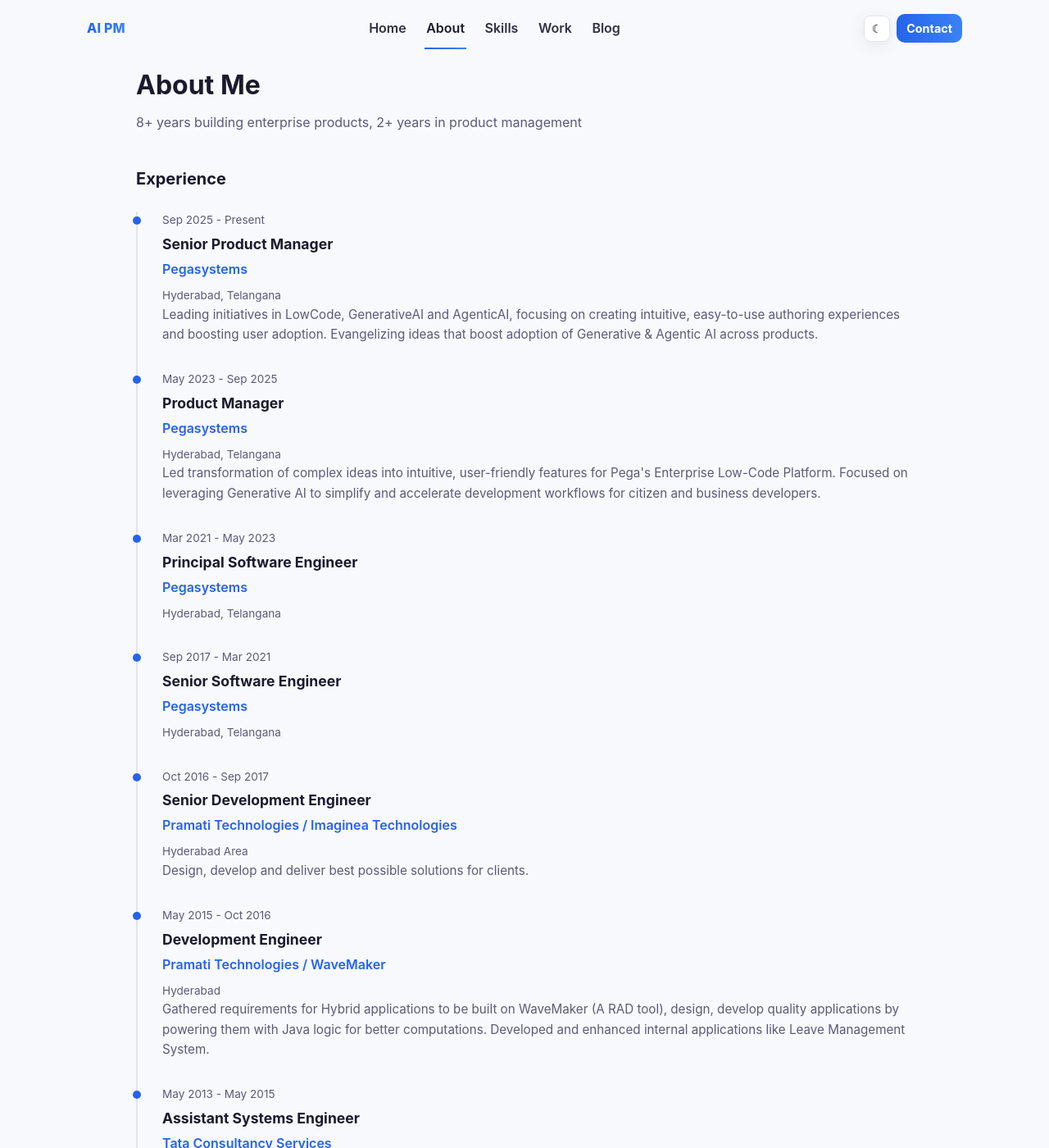
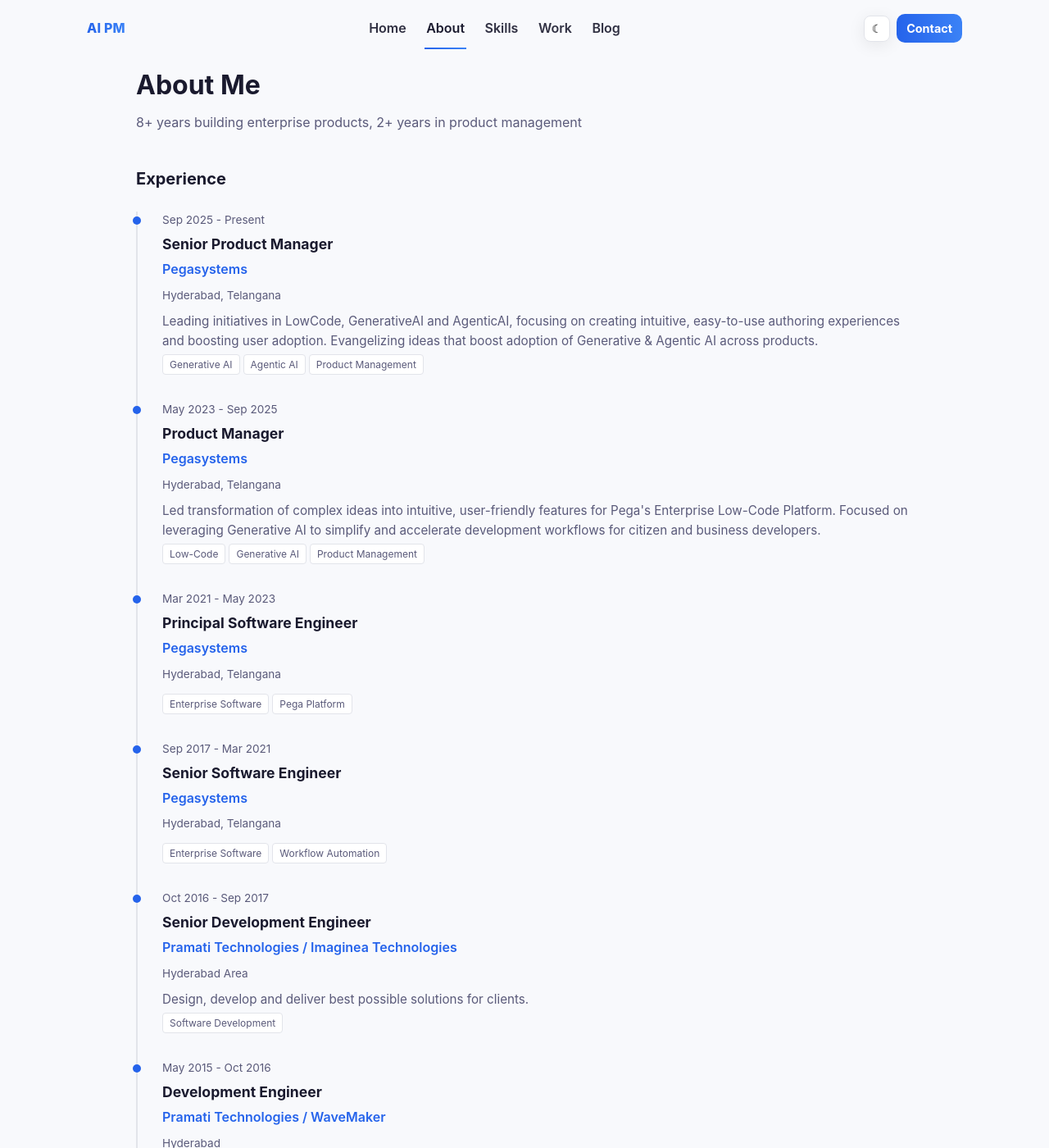
Before and after one commit to SatyaDileep/SatyaDileep.github.io, a Jekyll site: the page built from about.md, in a window 1280 px wide and 1400 px high. Shown: the whole window at 82% size. Built offline with Jekyll 4.4.1, drawn with Linux system fonts in a browser that asks for light colours; part of the change alters nothing that is shown; some of the changed text lies outside the part shown.

Commit message:
Add tech tags to experience timeline for better narrative linking

```diff
--- a/about.md
+++ b/about.md
@@ -40,7 +40,19 @@ title: About
 .timeline-title { margin: 0 0 0.25rem 0; font-size: 1.1rem; }
 .timeline-company { color: var(--primary); font-weight: 600; margin-bottom: 0.5rem; }
 .timeline-desc { color: var(--muted); font-size: 0.95rem; margin: 0; }
-.timeline-location { font-size: 0.85rem; color: var(--muted); }
+.timeline-location { font-size: 0.85rem; color: var(--muted); margin-bottom: 0.5rem;}
+
+.tech-tag {
+  display: inline-block;
+  background: var(--surface);
+  border: 1px solid var(--border);
+  padding: 2px 8px;
+  border-radius: 4px;
+  font-size: 0.75rem;
+  color: var(--muted);
+  margin-right: 4px;
+  margin-top: 4px;
+}
 
 .section-title { font-size: 1.25rem; margin: 2.5rem 0 1.5rem 0; }
 </style>
@@ -60,6 +72,7 @@ title: About
       <div class="timeline-company">Pegasystems</div>
       <div class="timeline-location">Hyderabad, Telangana</div>
       <p class="timeline-desc">Leading initiatives in LowCode, GenerativeAI and AgenticAI, focusing on creating intuitive, easy-to-use authoring experiences and boosting user adoption. Evangelizing ideas that boost adoption of Generative & Agentic AI across products.</p>
+      <div><span class="tech-tag">Generative AI</span><span class="tech-tag">Agentic AI</span><span class="tech-tag">Product Management</span></div>
     </div>
 
     <div class="timeline-item">
@@ -68,6 +81,7 @@ title: About
       <div class="timeline-company">Pegasystems</div>
       <div class="timeline-location">Hyderabad, Telangana</div>
       <p class="timeline-desc">Led transformation of complex ideas into intuitive, user-friendly features for Pega's Enterprise Low-Code Platform. Focused on leveraging Generative AI to simplify and accelerate development workflows for citizen and business developers.</p>
+      <div><span class="tech-tag">Low-Code</span><span class="tech-tag">Generative AI</span><span class="tech-tag">Product Management</span></div>
     </div>
 
     <div class="timeline-item">
@@ -75,6 +89,7 @@ title: About
       <h3 class="timeline-title">Principal Software Engineer</h3>
       <div class="timeline-company">Pegasystems</div>
       <div class="timeline-location">Hyderabad, Telangana</div>
+      <div><span class="tech-tag">Enterprise Software</span><span class="tech-tag">Pega Platform</span></div>
     </div>
 
     <div class="timeline-item">
@@ -82,6 +97,7 @@ title: About
       <h3 class="timeline-title">Senior Software Engineer</h3>
       <div class="timeline-company">Pegasystems</div>
       <div class="timeline-location">Hyderabad, Telangana</div>
+      <div><span class="tech-tag">Enterprise Software</span><span class="tech-tag">Workflow Automation</span></div>
     </div>
 
     <div class="timeline-item">
@@ -90,6 +106,7 @@ title: About
       <div class="timeline-company">Pramati Technologies / Imaginea Technologies</div>
       <div class="timeline-location">Hyderabad Area</div>
       <p class="timeline-desc">Design, develop and deliver best possible solutions for clients.</p>
+      <div><span class="tech-tag">Software Development</span></div>
     </div>
 
     <div class="timeline-item">
@@ -98,6 +115,7 @@ title: About
       <div class="timeline-company">Pramati Technologies / WaveMaker</div>
       <div class="timeline-location">Hyderabad</div>
       <p class="timeline-desc">Gathered requirements for Hybrid applications to be built on WaveMaker (A RAD tool), design, develop quality applications by powering them with Java logic for better computations. Developed and enhanced internal applications like Leave Management System.</p>
+      <div><span class="tech-tag">Java</span><span class="tech-tag">RAD Tools</span></div>
     </div>
 
     <div class="timeline-item">
@@ -106,6 +124,7 @@ title: About
       <div class="timeline-company">Tata Consultancy Services</div>
       <div class="timeline-location">Chennai</div>
       <p class="timeline-desc">Key Developer for Dashboards, Reports, Charts modules for MasterCraft Service Governance Manager.</p>
+      <div><span class="tech-tag">JavaScript</span><span class="tech-tag">API Design</span></div>
     </div>
 
   </div>
```
